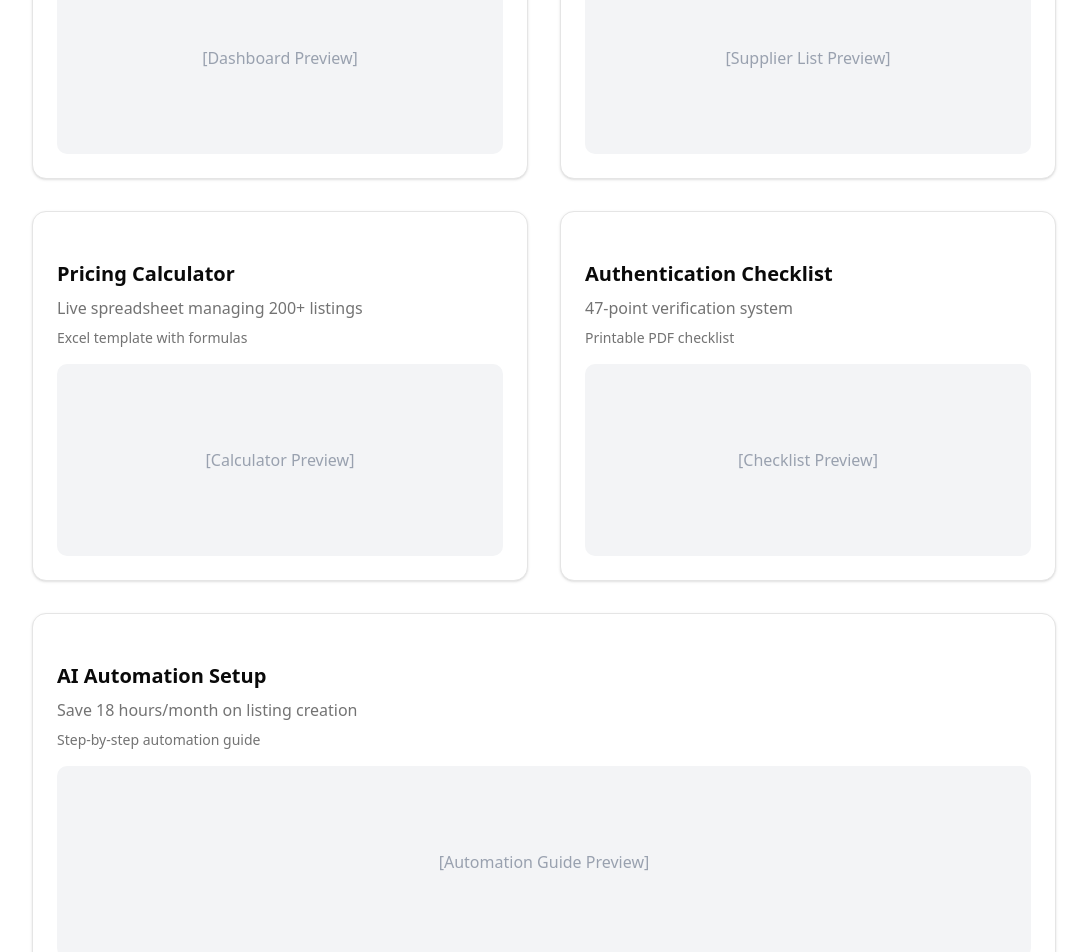
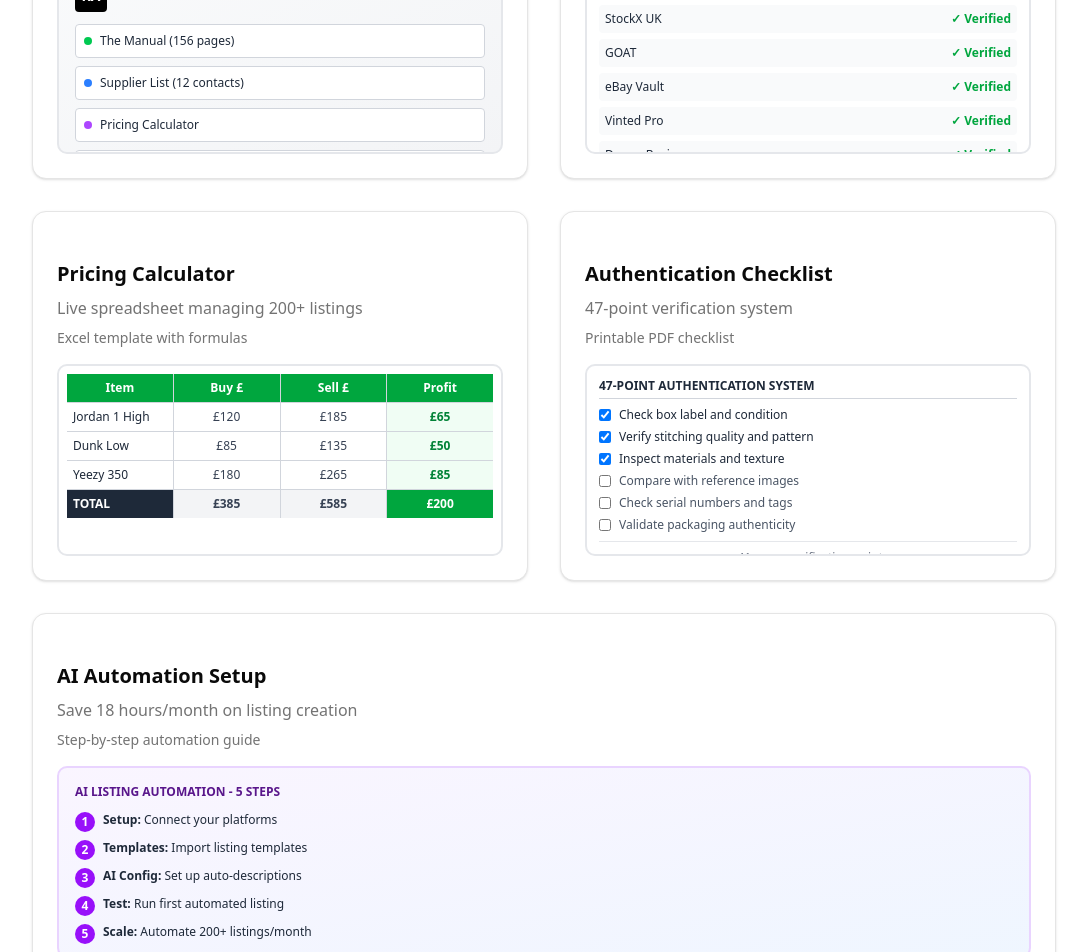
Before and after one commit to lewistim02-png/v0-digital-product-website, a Next.js app: page / in a window 1280 px wide. Shown: the part 2520-3472 px from the top of the page, without its empty margins (96-1183 px from the left). Built offline with nearby package versions, Linux system fonts and the light colour scheme; a web font is replaced by a local one.

Commit message:
Replace placeholder preview boxes with professional mockups

```diff
--- a/app/page.tsx
+++ b/app/page.tsx
@@ -238,8 +238,29 @@ export default function LandingPage() {
                 <CardContent className="pt-6">
                   <h3 className="text-xl font-bold mb-2">Course Dashboard</h3>
                   <p className="text-muted-foreground mb-4">Clean, organized access to all materials</p>
-                  <div className="bg-gray-100 rounded-lg h-48 flex items-center justify-center">
-                    <span className="text-gray-400">[Dashboard Preview]</span>
+                  <div className="bg-gradient-to-br from-gray-50 to-gray-100 rounded-lg h-48 p-4 border-2 border-gray-200 overflow-hidden">
+                    <div className="flex items-center gap-2 mb-3">
+                      <div className="w-8 h-8 bg-black rounded flex items-center justify-center text-white font-bold text-sm">KA</div>
+                      <div className="text-xs font-semibold text-gray-700">KICKCARD ACADEMY</div>
+                    </div>
+                    <div className="space-y-2">
+                      <div className="bg-white rounded p-2 border border-gray-300 flex items-center gap-2">
+                        <div className="w-2 h-2 bg-green-500 rounded-full"></div>
+                        <span className="text-xs font-medium text-gray-800">The Manual (156 pages)</span>
+                      </div>
+                      <div className="bg-white rounded p-2 border border-gray-300 flex items-center gap-2">
+                        <div className="w-2 h-2 bg-blue-500 rounded-full"></div>
+                        <span className="text-xs font-medium text-gray-800">Supplier List (12 contacts)</span>
+                      </div>
+                      <div className="bg-white rounded p-2 border border-gray-300 flex items-center gap-2">
+                        <div className="w-2 h-2 bg-purple-500 rounded-full"></div>
+                        <span className="text-xs font-medium text-gray-800">Pricing Calculator</span>
+                      </div>
+                      <div className="bg-white rounded p-2 border border-gray-300 flex items-center gap-2">
+                        <div className="w-2 h-2 bg-orange-500 rounded-full"></div>
+                        <span className="text-xs font-medium text-gray-800">Authentication Checklist</span>
+                      </div>
+                    </div>
                   </div>
                 </CardContent>
               </Card>
@@ -248,8 +269,31 @@ export default function LandingPage() {
                 <CardContent className="pt-6">
                   <h3 className="text-xl font-bold mb-2">Supplier Contact List</h3>
                   <p className="text-muted-foreground mb-4">12+ verified suppliers with intro templates</p>
-                  <div className="bg-gray-100 rounded-lg h-48 flex items-center justify-center">
-                    <span className="text-gray-400">[Supplier List Preview]</span>
+                  <div className="bg-white rounded-lg h-48 p-3 border-2 border-gray-200 overflow-hidden">
+                    <div className="text-xs font-bold text-gray-800 mb-2 pb-1 border-b border-gray-300">VERIFIED UK SUPPLIERS</div>
+                    <div className="space-y-1.5">
+                      <div className="flex items-center justify-between p-1.5 bg-gray-50 rounded text-xs">
+                        <span className="font-medium text-gray-800">StockX UK</span>
+                        <span className="text-green-600 font-semibold">✓ Verified</span>
+                      </div>
+                      <div className="flex items-center justify-between p-1.5 bg-gray-50 rounded text-xs">
+                        <span className="font-medium text-gray-800">GOAT</span>
+                        <span className="text-green-600 font-semibold">✓ Verified</span>
+                      </div>
+                      <div className="flex items-center justify-between p-1.5 bg-gray-50 rounded text-xs">
+                        <span className="font-medium text-gray-800">eBay Vault</span>
+                        <span className="text-green-600 font-semibold">✓ Verified</span>
+                      </div>
+                      <div className="flex items-center justify-between p-1.5 bg-gray-50 rounded text-xs">
+                        <span className="font-medium text-gray-800">Vinted Pro</span>
+                        <span className="text-green-600 font-semibold">✓ Verified</span>
+                      </div>
+                      <div className="flex items-center justify-between p-1.5 bg-gray-50 rounded text-xs">
+                        <span className="font-medium text-gray-800">Depop Business</span>
+                        <span className="text-green-600 font-semibold">✓ Verified</span>
+                      </div>
+                      <div className="text-center text-xs text-gray-500 mt-2 pt-2 border-t border-gray-200">+ 7 more suppliers with templates</div>
+                    </div>
                   </div>
                 </CardContent>
               </Card>
@@ -259,8 +303,33 @@ export default function LandingPage() {
                   <h3 className="text-xl font-bold mb-2">Pricing Calculator</h3>
                   <p className="text-muted-foreground mb-2">Live spreadsheet managing 200+ listings</p>
                   <p className="text-sm text-muted-foreground mb-4">Excel template with formulas</p>
-                  <div className="bg-gray-100 rounded-lg h-48 flex items-center justify-center">
-                    <span className="text-gray-400">[Calculator Preview]</span>
+                  <div className="bg-white rounded-lg h-48 p-2 border-2 border-gray-200 overflow-hidden">
+                    <div className="grid grid-cols-4 gap-px bg-gray-300 text-xs">
+                      <div className="bg-green-600 text-white font-bold p-1.5 text-center">Item</div>
+                      <div className="bg-green-600 text-white font-bold p-1.5 text-center">Buy £</div>
+                      <div className="bg-green-600 text-white font-bold p-1.5 text-center">Sell £</div>
+                      <div className="bg-green-600 text-white font-bold p-1.5 text-center">Profit</div>
+
+                      <div className="bg-white p-1.5 text-gray-800 font-medium">Jordan 1 High</div>
+                      <div className="bg-white p-1.5 text-gray-700 text-center">£120</div>
+                      <div className="bg-white p-1.5 text-gray-700 text-center">£185</div>
+                      <div className="bg-green-50 p-1.5 text-green-700 font-bold text-center">£65</div>
+
+                      <div className="bg-white p-1.5 text-gray-800 font-medium">Dunk Low</div>
+                      <div className="bg-white p-1.5 text-gray-700 text-center">£85</div>
+                      <div className="bg-white p-1.5 text-gray-700 text-center">£135</div>
+                      <div className="bg-green-50 p-1.5 text-green-700 font-bold text-center">£50</div>
+
+                      <div className="bg-white p-1.5 text-gray-800 font-medium">Yeezy 350</div>
+                      <div className="bg-white p-1.5 text-gray-700 text-center">£180</div>
+                      <div className="bg-white p-1.5 text-gray-700 text-center">£265</div>
+                      <div className="bg-green-50 p-1.5 text-green-700 font-bold text-center">£85</div>
+
+                      <div className="bg-gray-800 text-white font-bold p-1.5">TOTAL</div>
+                      <div className="bg-gray-100 p-1.5 text-gray-700 font-bold text-center">£385</div>
+                      <div className="bg-gray-100 p-1.5 text-gray-700 font-bold text-center">£585</div>
+                      <div className="bg-green-600 text-white font-bold p-1.5 text-center">£200</div>
+                    </div>
                   </div>
                 </CardContent>
               </Card>
@@ -270,8 +339,35 @@ export default function LandingPage() {
                   <h3 className="text-xl font-bold mb-2">Authentication Checklist</h3>
                   <p className="text-muted-foreground mb-2">47-point verification system</p>
                   <p className="text-sm text-muted-foreground mb-4">Printable PDF checklist</p>
-                  <div className="bg-gray-100 rounded-lg h-48 flex items-center justify-center">
-                    <span className="text-gray-400">[Checklist Preview]</span>
+                  <div className="bg-white rounded-lg h-48 p-3 border-2 border-gray-200 overflow-hidden">
+                    <div className="text-xs font-bold text-gray-800 mb-2 pb-1 border-b border-gray-300">47-POINT AUTHENTICATION SYSTEM</div>
+                    <div className="space-y-1.5">
+                      <div className="flex items-center gap-2 text-xs">
+                        <input type="checkbox" checked readOnly className="w-3 h-3" />
+                        <span className="text-gray-800 font-medium">Check box label and condition</span>
+                      </div>
+                      <div className="flex items-center gap-2 text-xs">
+                        <input type="checkbox" checked readOnly className="w-3 h-3" />
+                        <span className="text-gray-800 font-medium">Verify stitching quality and pattern</span>
+                      </div>
+                      <div className="flex items-center gap-2 text-xs">
+                        <input type="checkbox" checked readOnly className="w-3 h-3" />
+                        <span className="text-gray-800 font-medium">Inspect materials and texture</span>
+                      </div>
+                      <div className="flex items-center gap-2 text-xs">
+                        <input type="checkbox" readOnly className="w-3 h-3" />
+                        <span className="text-gray-600">Compare with reference images</span>
+                      </div>
+                      <div className="flex items-center gap-2 text-xs">
+                        <input type="checkbox" readOnly className="w-3 h-3" />
+                        <span className="text-gray-600">Check serial numbers and tags</span>
+                      </div>
+                      <div className="flex items-center gap-2 text-xs">
+                        <input type="checkbox" readOnly className="w-3 h-3" />
+                        <span className="text-gray-600">Validate packaging authenticity</span>
+                      </div>
+                      <div className="text-center text-xs text-gray-500 mt-2 pt-2 border-t border-gray-200">+ 41 more verification points</div>
+                    </div>
                   </div>
                 </CardContent>
               </Card>
@@ -281,8 +377,30 @@ export default function LandingPage() {
                   <h3 className="text-xl font-bold mb-2">AI Automation Setup</h3>
                   <p className="text-muted-foreground mb-2">Save 18 hours/month on listing creation</p>
                   <p className="text-sm text-muted-foreground mb-4">Step-by-step automation guide</p>
-                  <div className="bg-gray-100 rounded-lg h-48 flex items-center justify-center">
-                    <span className="text-gray-400">[Automation Guide Preview]</span>
+                  <div className="bg-gradient-to-br from-purple-50 to-blue-50 rounded-lg h-48 p-4 border-2 border-purple-200 overflow-hidden">
+                    <div className="text-xs font-bold text-purple-900 mb-3">AI LISTING AUTOMATION - 5 STEPS</div>
+                    <div className="space-y-2">
+                      <div className="flex items-start gap-2">
+                        <div className="w-5 h-5 bg-purple-600 text-white rounded-full flex items-center justify-center text-xs font-bold flex-shrink-0">1</div>
+                        <div className="text-xs text-gray-800"><span className="font-semibold">Setup:</span> Connect your platforms</div>
+                      </div>
+                      <div className="flex items-start gap-2">
+                        <div className="w-5 h-5 bg-purple-600 text-white rounded-full flex items-center justify-center text-xs font-bold flex-shrink-0">2</div>
+                        <div className="text-xs text-gray-800"><span className="font-semibold">Templates:</span> Import listing templates</div>
+                      </div>
+                      <div className="flex items-start gap-2">
+                        <div className="w-5 h-5 bg-purple-600 text-white rounded-full flex items-center justify-center text-xs font-bold flex-shrink-0">3</div>
+                        <div className="text-xs text-gray-800"><span className="font-semibold">AI Config:</span> Set up auto-descriptions</div>
+                      </div>
+                      <div className="flex items-start gap-2">
+                        <div className="w-5 h-5 bg-purple-600 text-white rounded-full flex items-center justify-center text-xs font-bold flex-shrink-0">4</div>
+                        <div className="text-xs text-gray-800"><span className="font-semibold">Test:</span> Run first automated listing</div>
+                      </div>
+                      <div className="flex items-start gap-2">
+                        <div className="w-5 h-5 bg-purple-600 text-white rounded-full flex items-center justify-center text-xs font-bold flex-shrink-0">5</div>
+                        <div className="text-xs text-gray-800"><span className="font-semibold">Scale:</span> Automate 200+ listings/month</div>
+                      </div>
+                    </div>
                   </div>
                 </CardContent>
               </Card>
```
